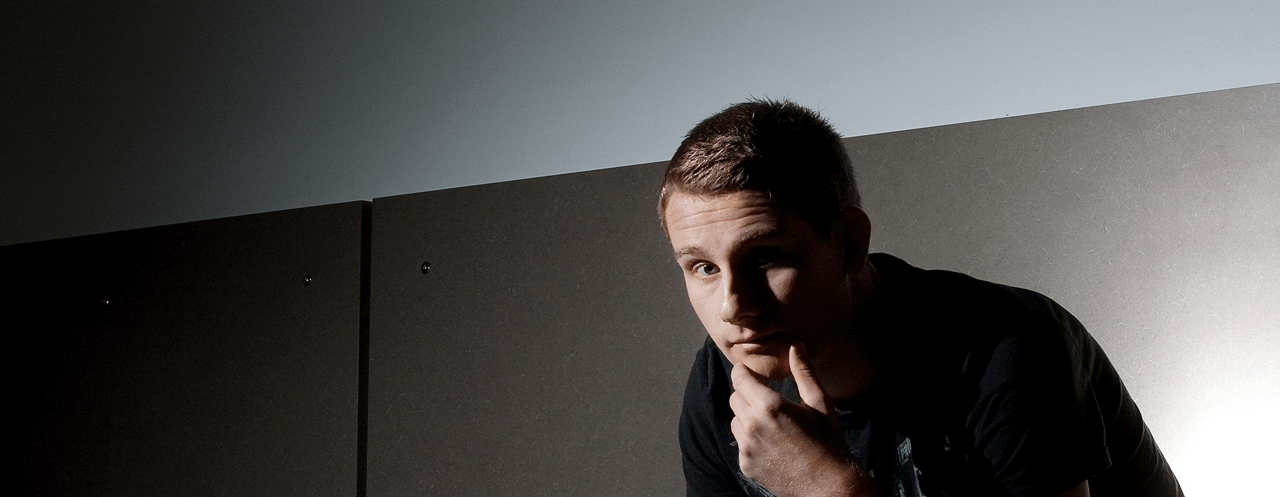
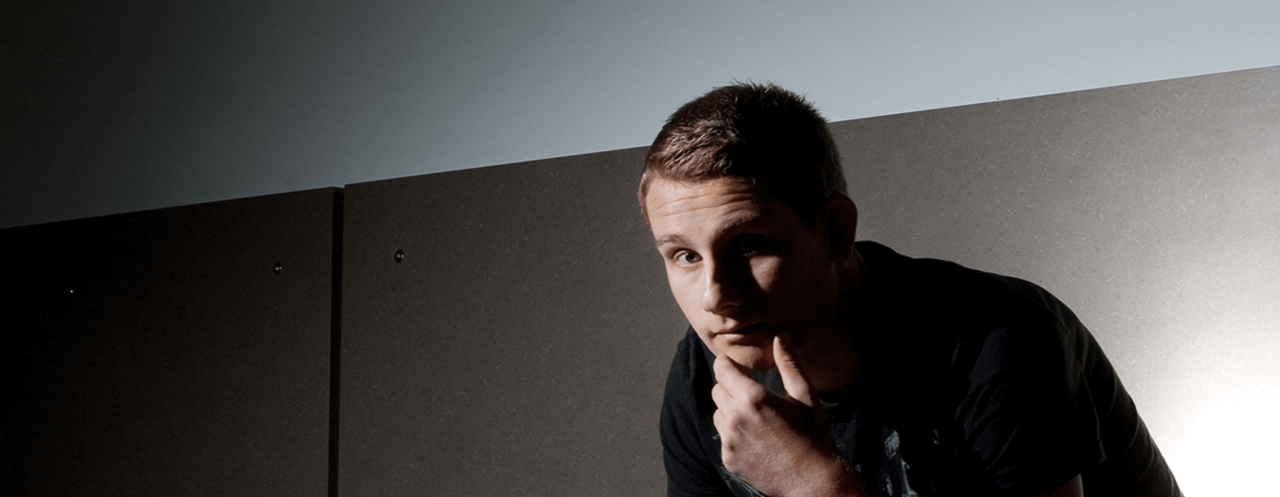
Before and after one commit to Madfinn/HomeTask, a plain HTML site: page HomeWork/HW15/index.html in a window 1280 px wide. Shown: the top 497 px of the page. Drawn offline with Linux system fonts and the light colour scheme.

Commit message:
fix main background

```diff
--- a/HomeWork/HW15/css/style.css
+++ b/HomeWork/HW15/css/style.css
@@ -101,7 +101,7 @@ a {
 
 /* Section one */
 .section-one {
-	background: url(../img/bg_main1.png) no-repeat center center;
+	background: url(../img/bg_main4.png) no-repeat 74% 62%;
 }
 
 .section-one .wrapper {
```
Also changed, not shown: HomeWork/HW15/img/bg_main1.png (deleted), HomeWork/HW15/img/bg_main4.png (added).
